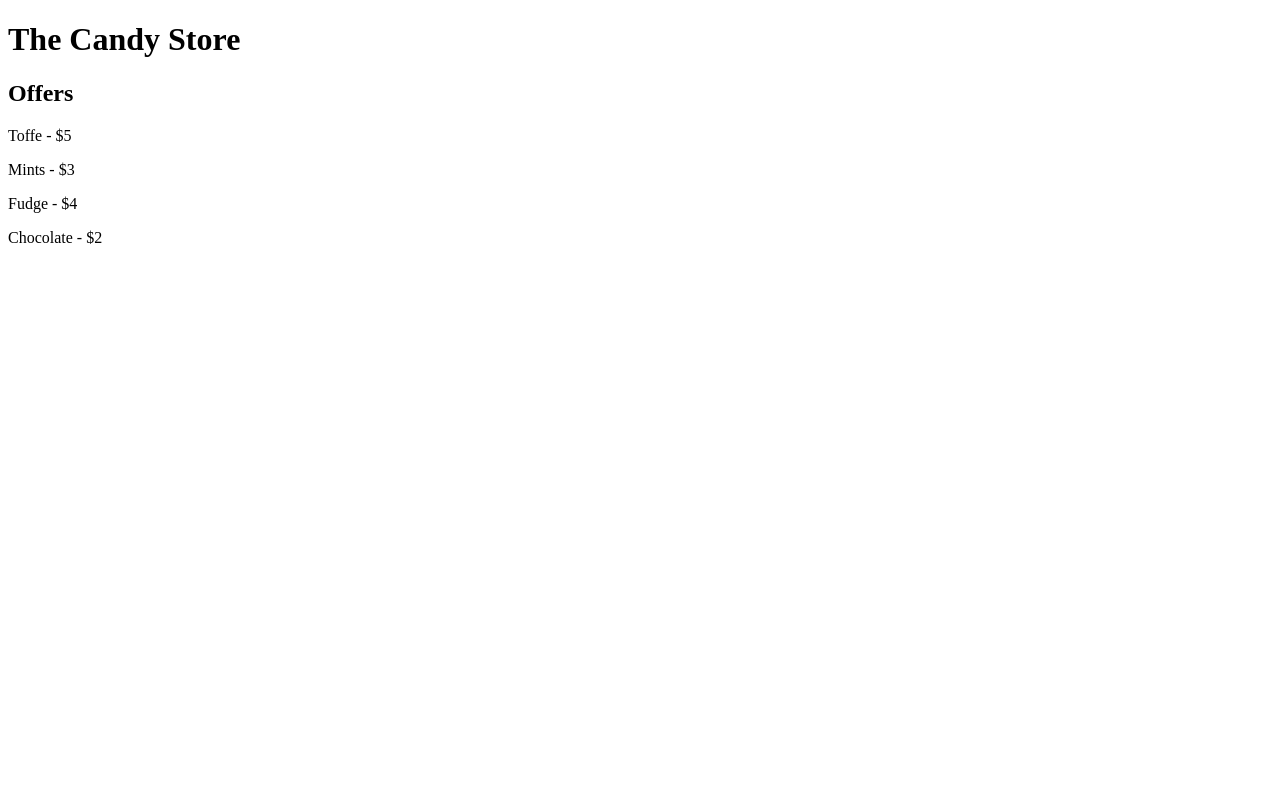
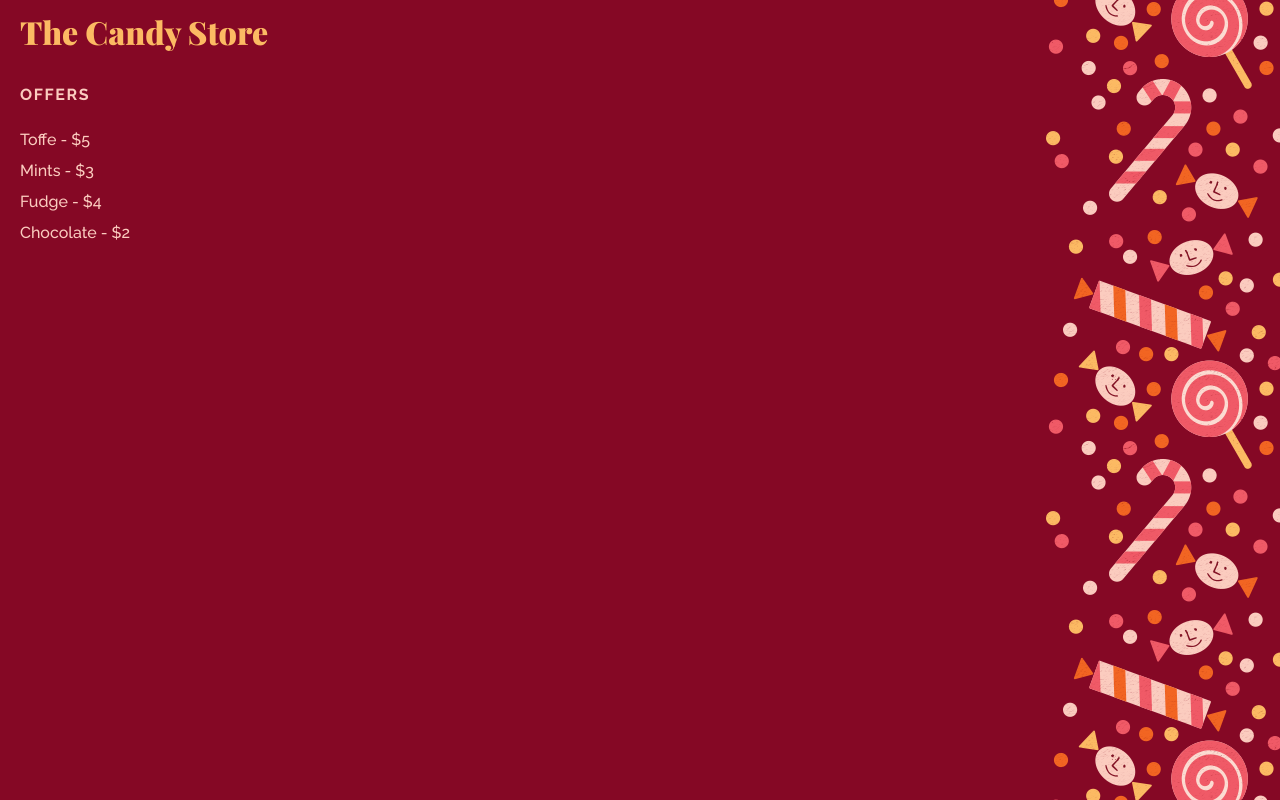
Before and after one commit to Carmeenrb/DWES_2425, a PHP site: page /A_1.6.php in a window 1280 px wide. Run offline with PHP 8.4, Linux system fonts and the light colour scheme.

Commit message:
carpeta css
Nueva carpeta de css

```diff
--- a/Bloque_A/A_1.6.php
+++ b/Bloque_A/A_1.6.php
@@ -26,11 +26,11 @@
 <h1>The Candy Store</h1>
 <h2>Offers</h2>
     <p><?php echo $offers[0]['name']; ?> - $<?php echo $offers[0]['price']; ?></p>
-    <p><?php echo $offers[1]['name'];?> - $<?php echo $offers[1]['price']?></p>
-    <p><?php echo $offers[2]['name'];?> - $<?php echo $offers[2]['price']?></p>
+    <p><?php echo $offers[1]['name'];?> - $<?php echo $offers[1]['price'];?></p>
+    <p><?php echo $offers[2]['name'];?> - $<?php echo $offers[2]['price'];?></p>
 
     <!--Salida del nuevo elemento -->
-    <p><?php echo $offers[3]['name'];?> - $<?php echo $offers[3]['price']?></p>
+    <p><?php echo $offers[3]['name'];?> - $<?php echo $offers[3]['price'];?></p>
 
 
 
--- a/Bloque_A/css/styles.css
+++ b/Bloque_A/css/styles.css
@@ -0,0 +1,54 @@
+@import url("https://fonts.googleapis.com/css?family=Playfair+Display:900|Raleway:500,700");
+
+html, body {
+  height: 100%;
+}
+
+body {
+  font-family: "Raleway", sans-serif;
+  background-color: #850825;
+  color: #fbccbf;
+  margin: 0px;
+  background-image: url("../img/candy.png");
+  background-size: 245px 380px;
+  background-position: right top;
+  background-repeat: repeat-y;
+}
+
+h1 {
+  font-family: "Playfair Display", serif;
+  padding: 10px 20px 12px 20px;
+  margin: 0px;
+  color: #fcba63;
+}
+
+h2 {
+  font-weight: 700;
+  font-size: 1em;
+  text-transform: uppercase;
+  letter-spacing: 0.1em;
+  padding: 20px;
+  margin: 0px;
+}
+
+p {
+  padding: 6px 20px 6px 20px;
+  margin: 0px;
+}
+
+.sticker {
+  background-color: #fcba63;
+  color: #850825;
+  border-radius: 50%;
+  display: inline-block;
+  height: 100px;
+  width: 100px;
+  padding: 0;
+  margin: 0;
+  line-height: 100px;
+  text-align: center;
+  font-weight: bold;
+  position: absolute;
+  top: 1em;
+  right: 1em;
+}
```
Also changed, not shown: Bloque_A/css/img/candy.png (added), Bloque_A/css/img/logo.png (added), 2 other files.
